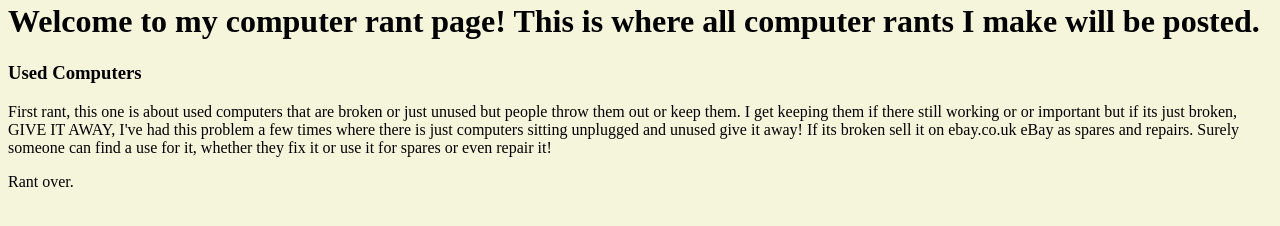
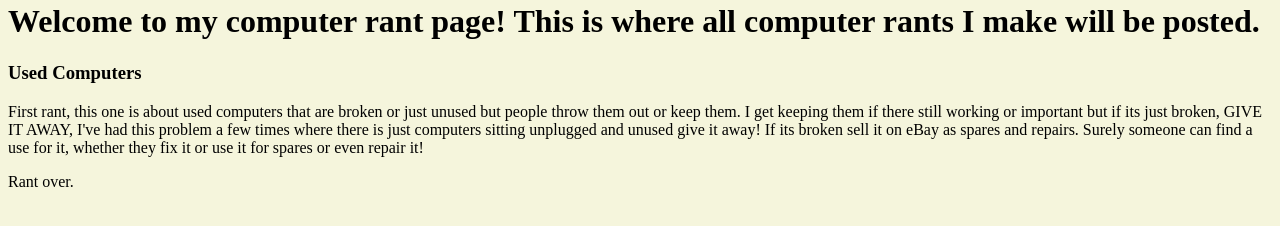
Before and after one commit to CheekiBreeki95/CDR8, a plain HTML site: page computer_rants.html in a window 1280 px wide. Shown: the part 322-548 px from the top of the page. Drawn offline with Linux system fonts and the light colour scheme.

Commit message:
Spell check

```diff
--- a/computer_rants.html
+++ b/computer_rants.html
@@ -7,7 +7,7 @@
   <img src="logo.jpg" alt="My Logo">
   <h1> Welcome to my computer rant page! This is where all computer rants I make will be posted.</h1>
   <h3>Used Computers</h3>
-   <p> First rant, this one is about used computers that are broken or just unused but people throw them out or keep them. I get keeping them if there still working or or important but if its just broken, GIVE IT AWAY, I've had this problem a few times where there is just computers sitting unplugged and unused give it away! If its broken sell it on <a> ebay.co.uk </a>
+   <p> First rant, this one is about used computers that are broken or just unused but people throw them out or keep them. I get keeping them if there still working or important but if its just broken, GIVE IT AWAY, I've had this problem a few times where there is just computers sitting unplugged and unused give it away! If its broken sell it on <a ebay.co.uk /a>
     eBay as spares and repairs. Surely someone can find a use for it, whether they fix it or use it for spares or even repair it! </p>
 	   <p> Rant over. </p>
 	</body>
```
